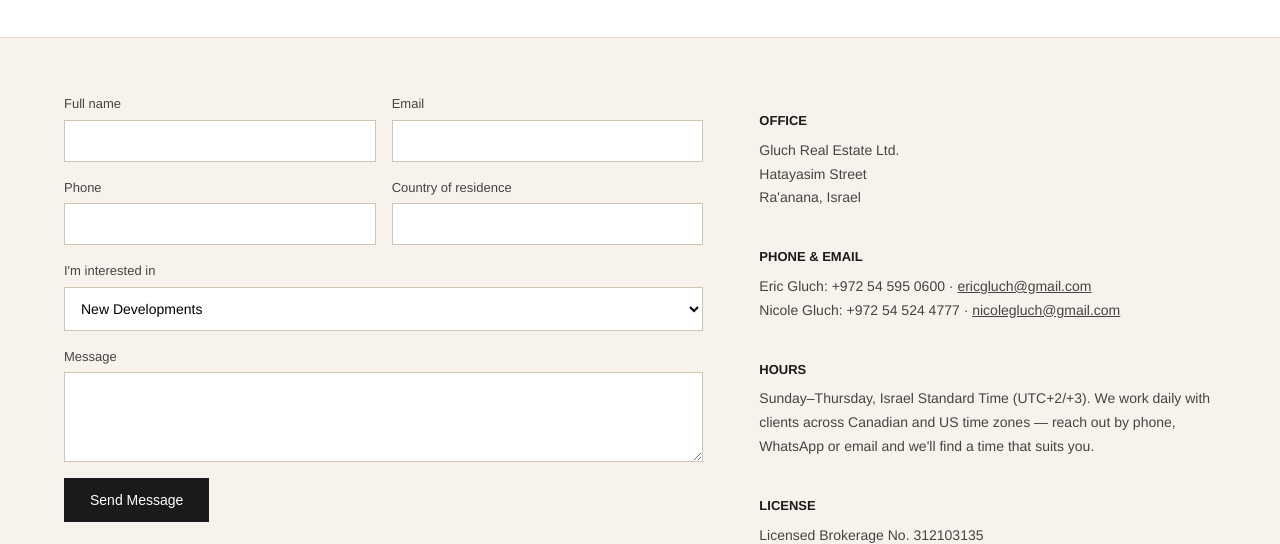
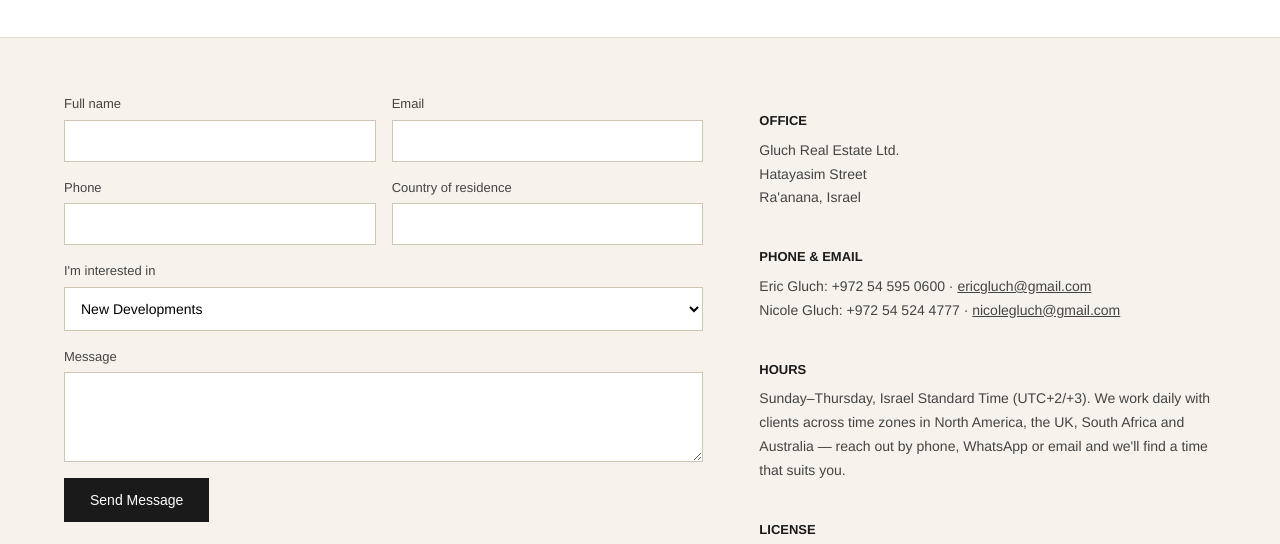
Before and after one commit to yesyon/gluch-estate, a plain HTML site: page contact.html in a window 1280 px wide. Shown: the part 282-826 px from the top of the page. Drawn offline with Linux system fonts and the light colour scheme.

Commit message:
Broaden mission and contact copy to English-speaking buyers
Co-Authored-By: Claude Opus 5.5 <noreply@anthropic.com>
Claude-Session: https://claude.ai/code/session_01HJXaMDu3jV4NKCcMHBXKJK

```diff
--- a/contact.html
+++ b/contact.html
@@ -82,7 +82,7 @@
         </div>
         <div>
           <h4 style="font-size:13px;font-weight:700;margin-bottom:8px;">HOURS</h4>
-          <p style="font-size:14px;color:#444;line-height:1.7;">Sunday&ndash;Thursday, Israel Standard Time (UTC+2/+3). We work daily with clients across Canadian and US time zones &mdash; reach out by phone, WhatsApp or email and we'll find a time that suits you.</p>
+          <p style="font-size:14px;color:#444;line-height:1.7;">Sunday&ndash;Thursday, Israel Standard Time (UTC+2/+3). We work daily with clients across time zones in North America, the UK, South Africa and Australia &mdash; reach out by phone, WhatsApp or email and we'll find a time that suits you.</p>
         </div>
         <div>
           <h4 style="font-size:13px;font-weight:700;margin-bottom:8px;">LICENSE</h4>
```
Also changed, not shown: about.html (+1 -1 lines).
